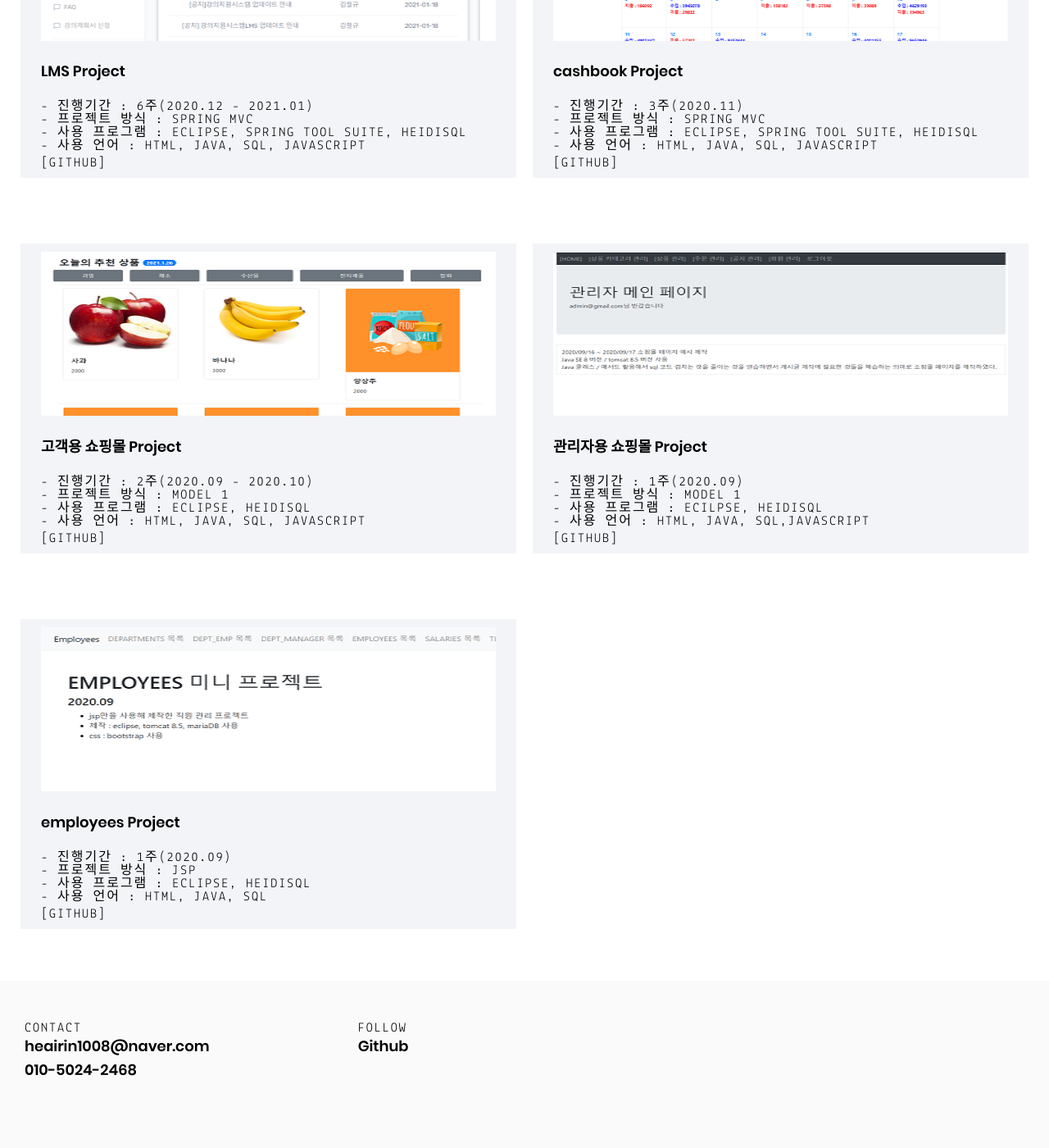
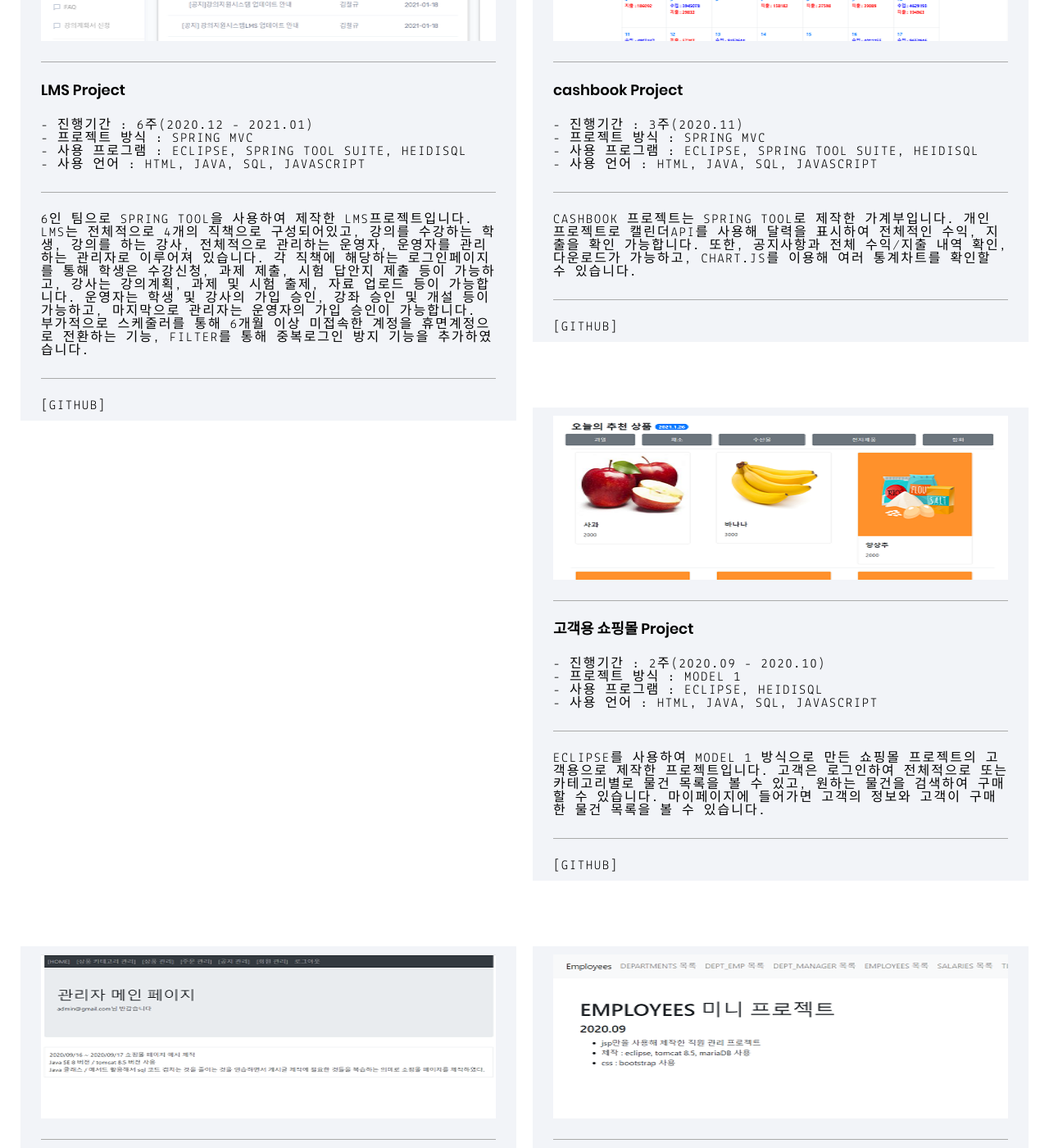
Before and after one commit to heairin1008/heairin1008.github.io, a Jekyll site: the page built from index.html, in a window 1280 px wide and 1400 px high, scrolled down 1071 px. Shown: the whole window at 82% size. Built offline with Jekyll 4.4.1, drawn with Linux system fonts in a browser that asks for light colours; some of the changed text lies outside the part shown.

Commit message:
Update index.html

```diff
--- a/index.html
+++ b/index.html
@@ -91,9 +91,12 @@
 								</div>
 							</a>
 							<div style="display:block; padding: 0 1.5rem;">
-							<br>
+							<hr>
 							<h3>{{ item.project.title }}</h3>
 							<span class="h2">{{ item.project.type }}</span>
+							<hr>
+							<p class="h2">{{item.project.text}}</p>
+							<hr>
 							</div>
 							<a class="h2" href="{{item.project.url}}" target="_blank">[GitHub]</a>
 							</div>
```
